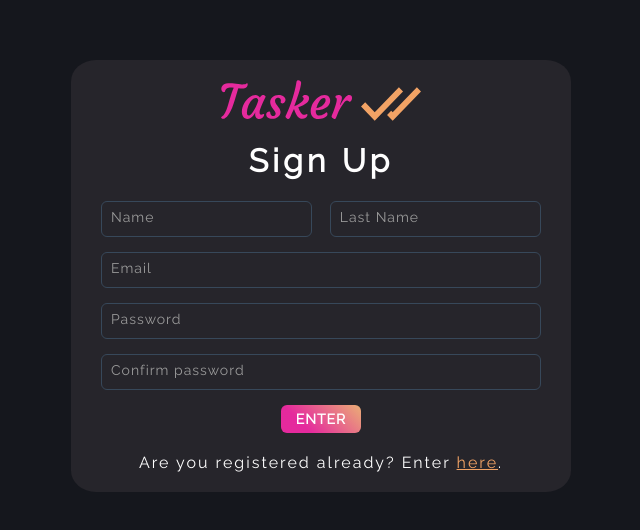
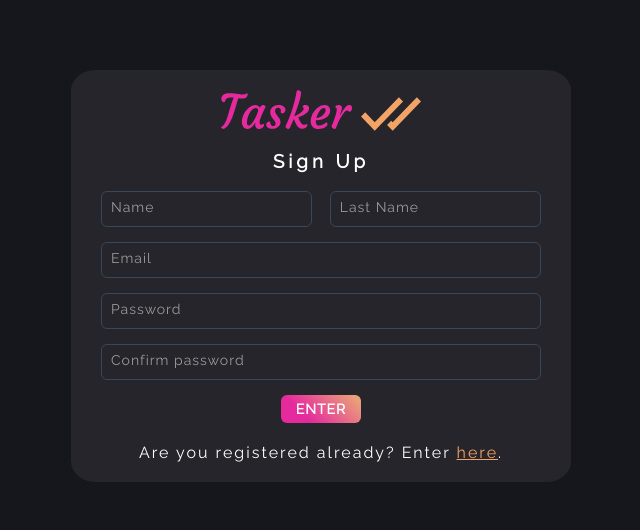
Before and after one commit to esthermangas/tasker-front-end, a React (Create React App) app: page /signup in a window 1280 px wide. Shown: the part 124-654 px from the top of the page, without its empty margins (319-959 px from the left). Built offline with nearby package versions, Linux system fonts and the light colour scheme.

Commit message:
change size of sign up and log in title

```diff
--- a/src/views/login/logIn.view.js
+++ b/src/views/login/logIn.view.js
@@ -38,7 +38,7 @@
     <div className={styles.root}>
       <div className={styles.formContainer}>
         <TaskerLogo className={styles.logo} />
-        <h1 className={styles.title}>Log In</h1>
+        <h3 className={styles.title}>Log In</h3>
         <div className={styles.input}>
           <Input
             label="Email"
--- a/src/views/signup/signUp.view.js
+++ b/src/views/signup/signUp.view.js
@@ -47,7 +47,7 @@
     <div className={styles.root}>
       <div className={styles.formContainer}>
         <TaskerLogo className={styles.logo} />
-        <h1 className={styles.title}>Sign Up</h1>
+        <h3 className={styles.title}>Sign Up</h3>
         <div className={styles.nameDiv}>
           <div className={styles.nameInput}>
             <Input
```
